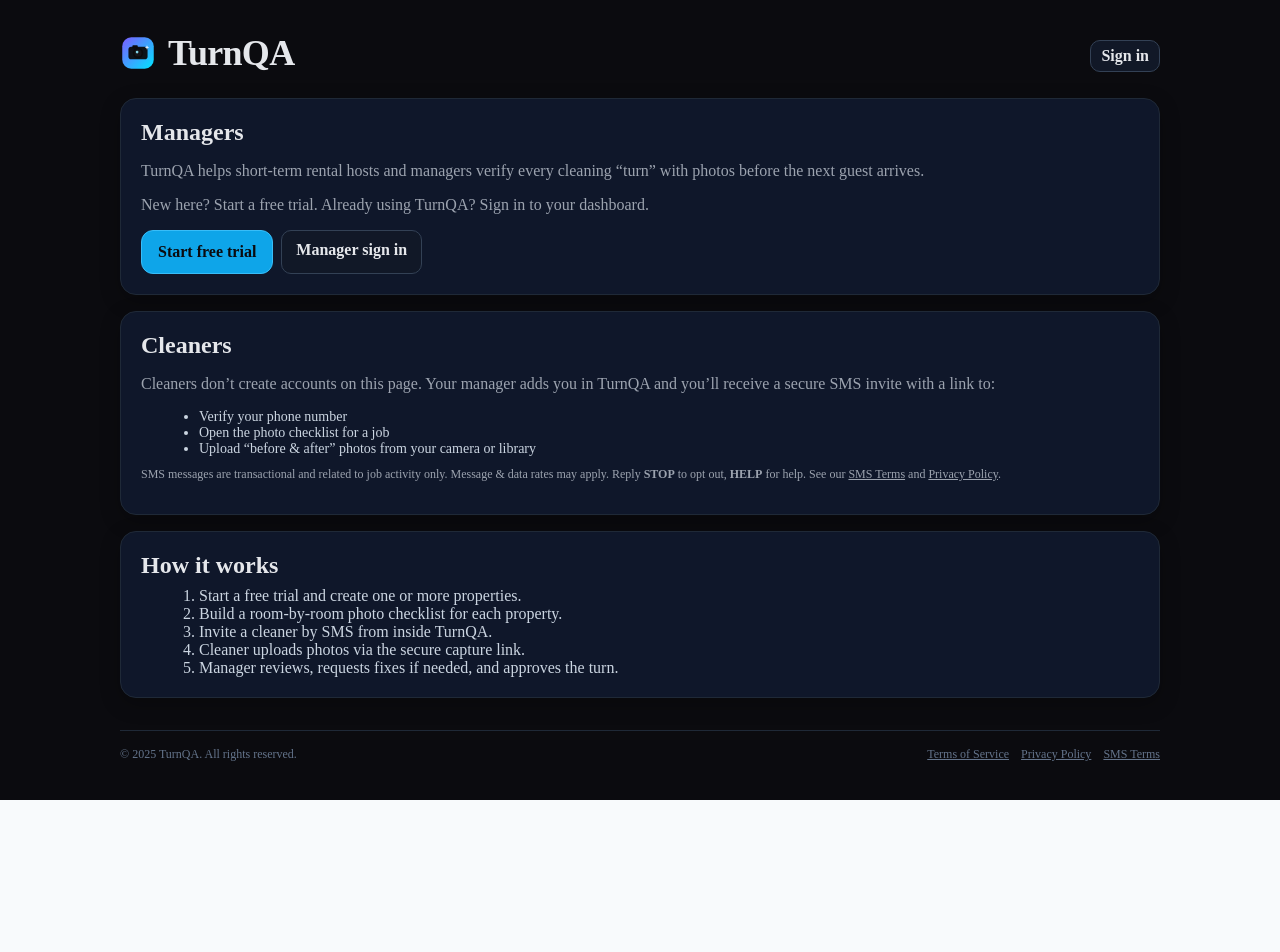
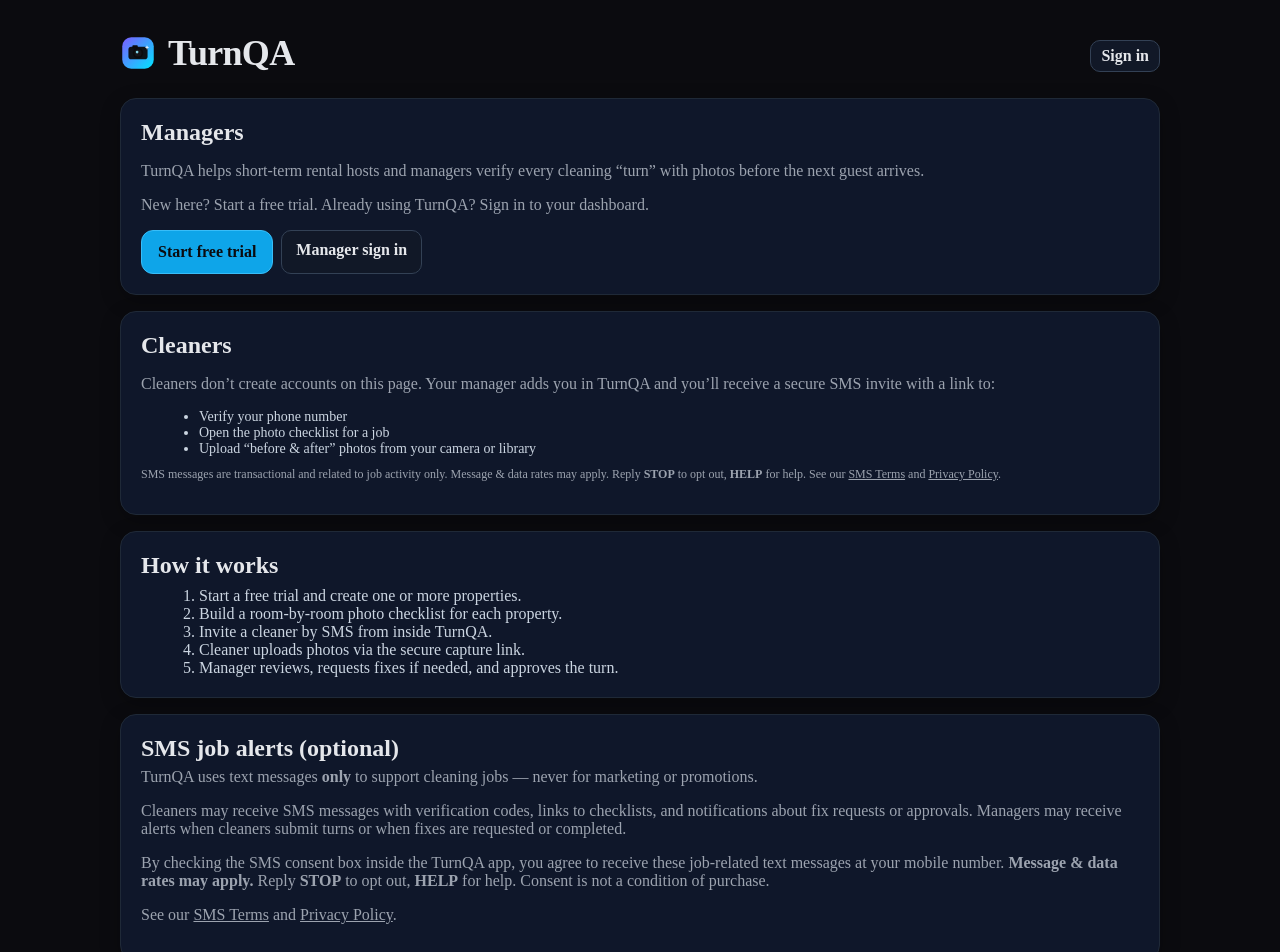
Before and after one commit to dmeadows001/turn-qa, a Next.js app: page / in a window 1280 px wide. Shown: the top 952 px of the page. Before the commit the page ends 800 px from the top, so only its background shows below. Built offline with nearby package versions, Linux system fonts and the light colour scheme; no server answers.

Commit message:
Update index.js

```diff
--- a/pages/index.js
+++ b/pages/index.js
@@ -94,6 +94,37 @@ export default function Home() {
             <li>Manager reviews, requests fixes if needed, and approves the turn.</li>
           </ol>
         </div>
+
+        {/* NEW: SMS job alerts (optional) card for Twilio compliance */}
+        <div style={ui.card}>
+          <h2 style={{ marginTop: 0, marginBottom: 6 }}>SMS job alerts (optional)</h2>
+          <p style={{ ...ui.muted, marginTop: 4 }}>
+            TurnQA uses text messages <strong>only</strong> to support cleaning jobs — never for
+            marketing or promotions.
+          </p>
+          <p style={{ ...ui.muted, marginTop: 8 }}>
+            Cleaners may receive SMS messages with verification codes, links to checklists, and
+            notifications about fix requests or approvals. Managers may receive alerts when cleaners
+            submit turns or when fixes are requested or completed.
+          </p>
+          <p style={{ ...ui.muted, marginTop: 8 }}>
+            By checking the SMS consent box inside the TurnQA app, you agree to receive these
+            job-related text messages at your mobile number. <strong>Message &amp; data rates may apply.</strong>{' '}
+            Reply <strong>STOP</strong> to opt out, <strong>HELP</strong> for help. Consent is not a
+            condition of purchase.
+          </p>
+          <p style={{ ...ui.muted, marginTop: 8 }}>
+            See our{' '}
+            <Link href="/legal/sms-terms" style={{ textDecoration: 'underline' }}>
+              SMS Terms
+            </Link>{' '}
+            and{' '}
+            <Link href="/legal/privacy" style={{ textDecoration: 'underline' }}>
+              Privacy Policy
+            </Link>
+            .
+          </p>
+        </div>
       </section>
 
       {/* Simple footer with legal links */}
```
Lines whose indentation alone changed are shown as unchanged.
